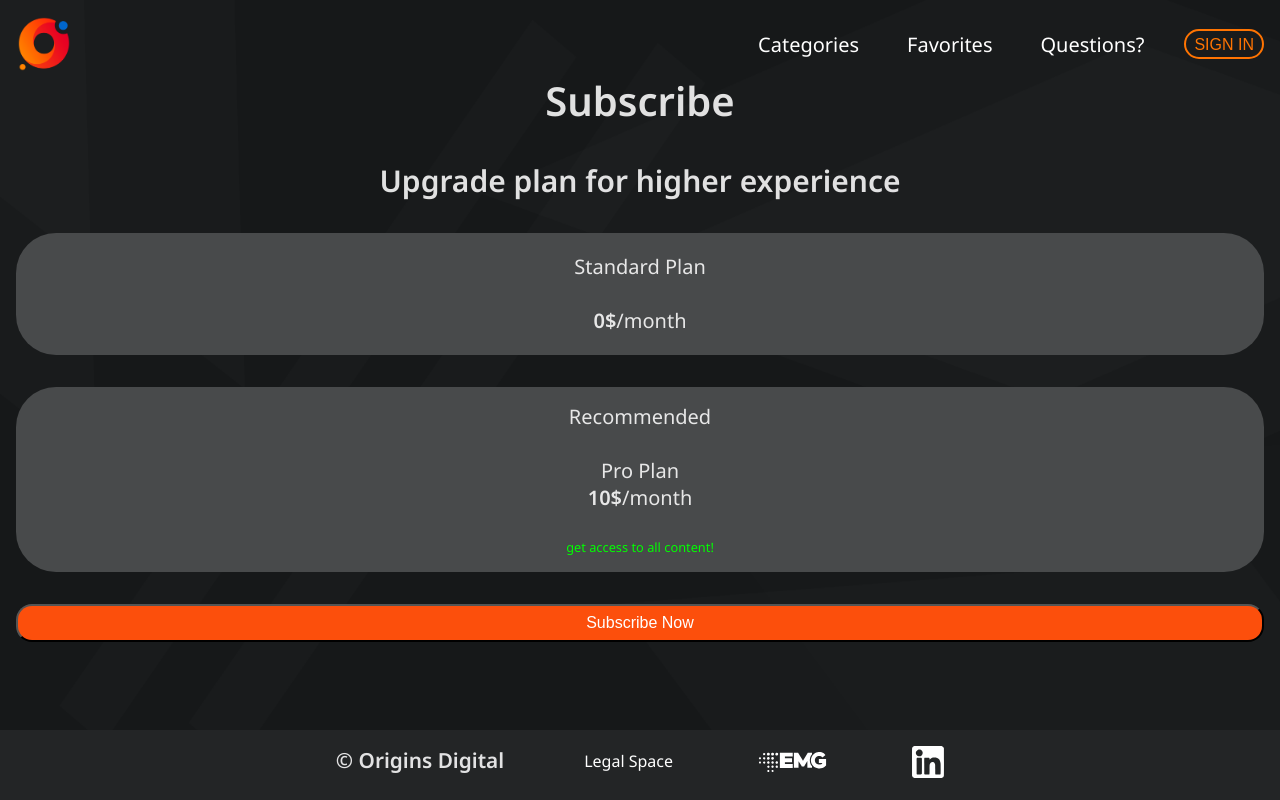
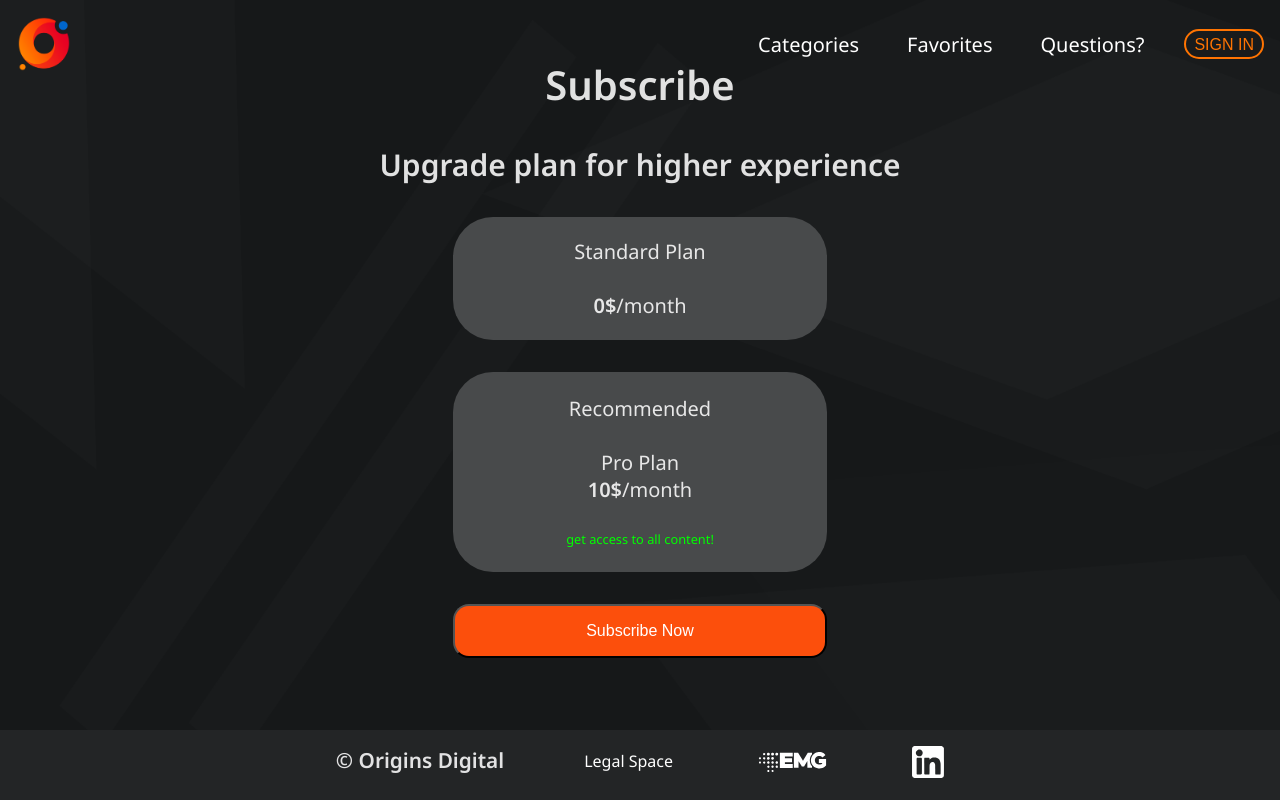
Before and after one commit to WildCodeSchool/2022-11-JS-RemoteFR-Geekrew-P3-OriginsDigital, a React (Vite) app in the folder frontend/: page /subscribes in a window 1280 px wide. Built offline with nearby package versions, Linux system fonts and the light colour scheme; no server answers.

Commit message:
css changes on SignUpConfirmation and Suscribe page

```diff
--- a/frontend/src/styles/SignUpConfirmation.module.scss
+++ b/frontend/src/styles/SignUpConfirmation.module.scss
@@ -66,6 +66,7 @@
     align-content: center;
     min-height: 70%;
     width: 50%;
+    max-width: 40%;
     background-color: $grey;
     border-radius: 2rem;
     border: solid 1px $orange-light;
--- a/frontend/src/styles/Subscribe.module.scss
+++ b/frontend/src/styles/Subscribe.module.scss
@@ -34,6 +34,8 @@
     margin-bottom: 2rem;
     height: 50%;
     width: 100%;
+    max-width: 55%;
+    min-width: 14rem;
     background-color: $grey-light;
     border-radius: 2.5rem;
 }
@@ -51,6 +53,8 @@
     margin-bottom: 2rem;
     height: 200px;
     width: 100%;
+    max-width: 55%;
+    min-width: 14rem;
     background-color: $grey-light;
     border-radius: 2.5rem;
 }
@@ -69,8 +73,20 @@
 .btnSub {
     border-radius: 1rem;
     width: 100%;
+    max-width: 55%;
+    min-width: 14rem;
     height: 4rem;
     background-color: $orange;
     color: white;
     font-size: 1rem;
+    padding: 0.5rem;
 }
+
+@media screen and (min-width: 993px) {
+   .standCard, .proCard, .btnSub {
+    padding: 1rem;
+    width: 20rem;
+    max-width: 40%;
+    min-width: 30%;
+   }
+}
```
Also changed, not shown: 1 other file (tests, documents, lock files or other folders).
